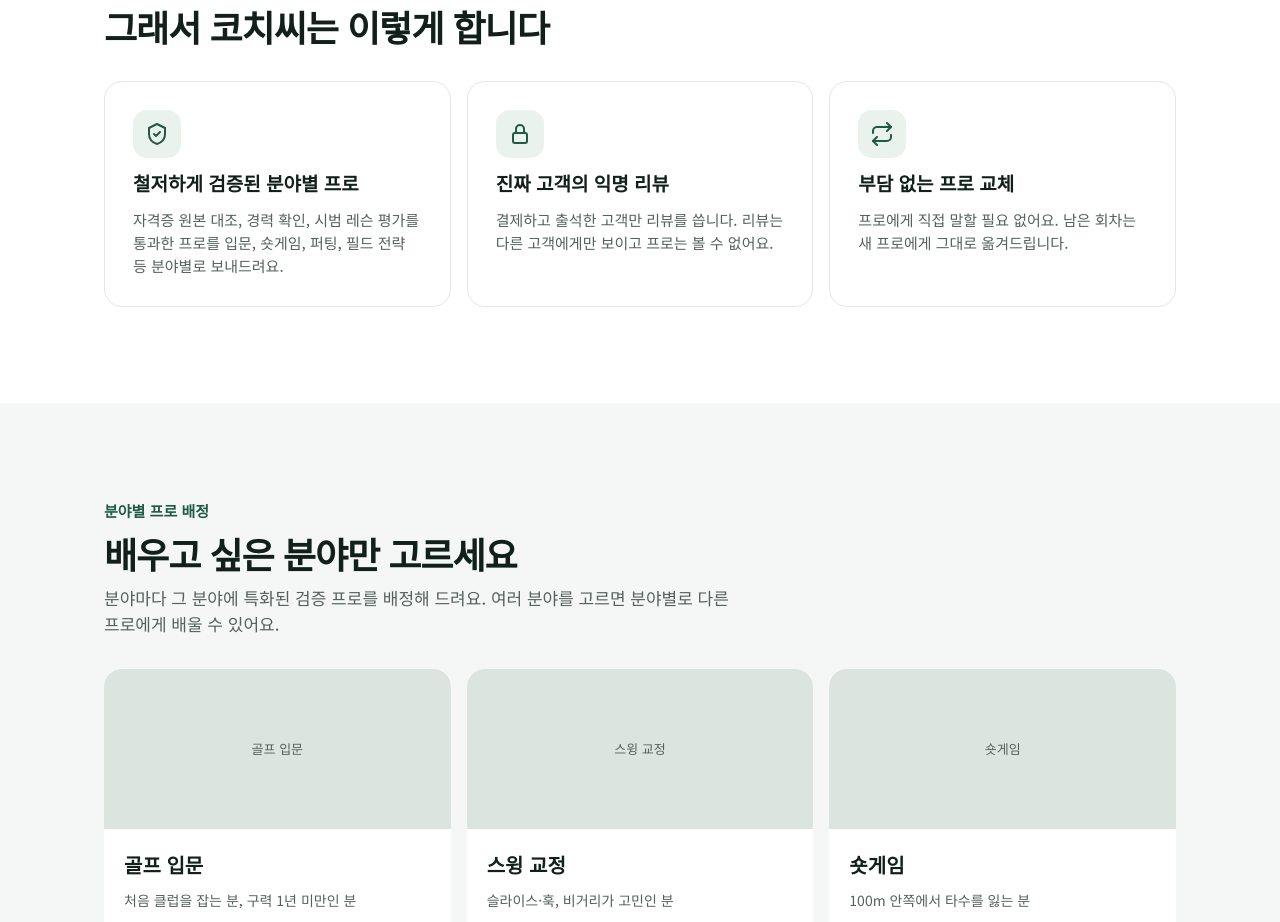
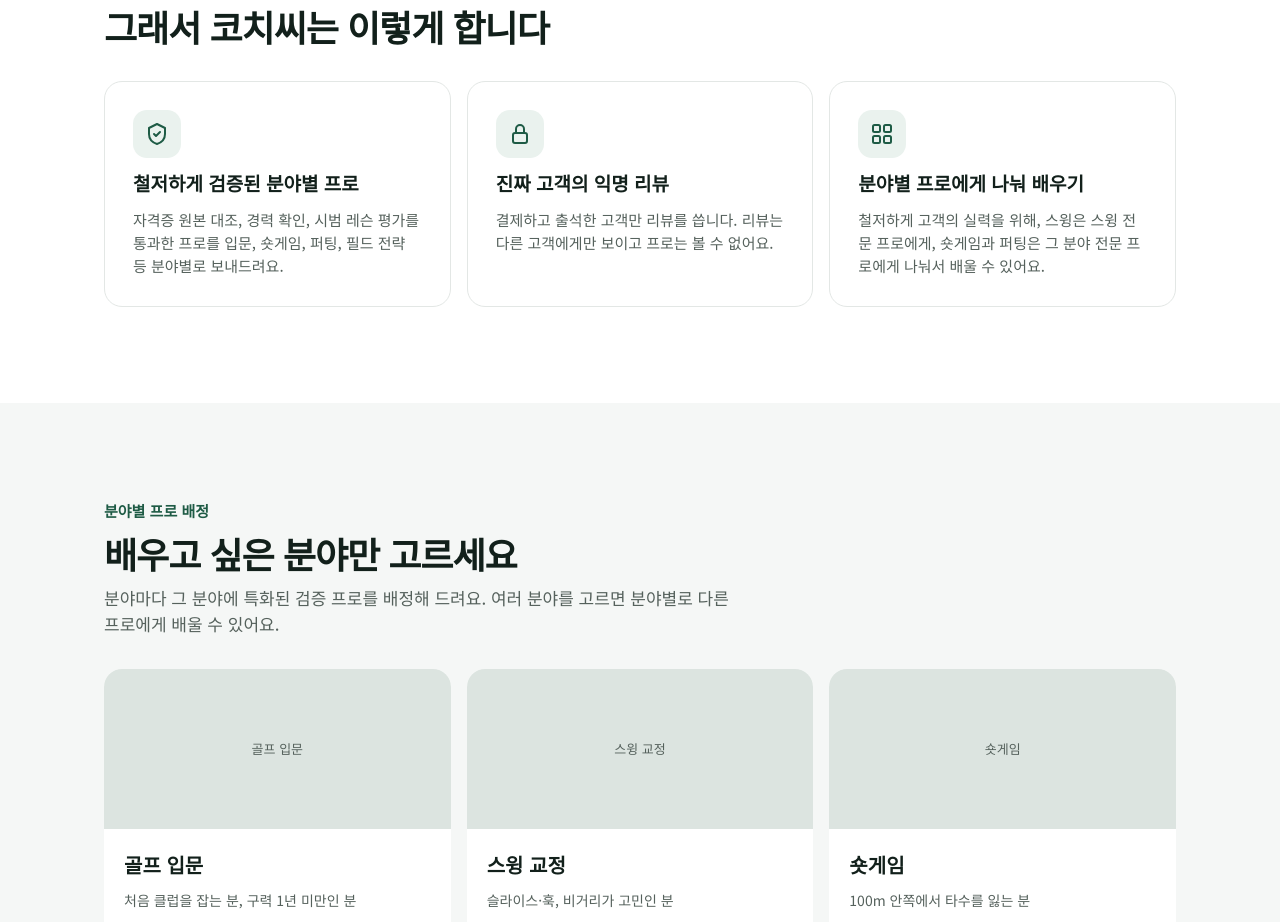
Before and after one commit to kingsamuel8/coachc, a plain HTML site: page public/index.html in a window 1280 px wide. Shown: the part 2260-3182 px from the top of the page. Drawn offline with nearby package versions, Linux system fonts and the light colour scheme.

Commit message:
Landing: third promise is learning from specialist pros per field
Co-Authored-By: Claude Opus 5.5 <noreply@anthropic.com>
Claude-Session: https://claude.ai/code/session_017zUi21UjUYSehnVpp1xYkt

```diff
--- a/public/index.html
+++ b/public/index.html
@@ -197,7 +197,7 @@
   <div class="grid">
     <div class="box line"><div class="ico"><svg aria-hidden="true" width="24" height="24" viewBox="0 0 24 24" fill="none" stroke="#1E5B45" stroke-width="2" stroke-linecap="round" stroke-linejoin="round"><path d="M12 2l8 4v6c0 5-3.5 8.5-8 10-4.5-1.5-8-5-8-10V6z"/><path d="M9 12l2 2 4-4"/></svg></div><h3>철저하게 검증된 분야별 프로</h3><p>자격증 원본 대조, 경력 확인, 시범 레슨 평가를 통과한 프로를 입문, 숏게임, 퍼팅, 필드 전략 등 분야별로 보내드려요.</p></div>
     <div class="box line"><div class="ico"><svg aria-hidden="true" width="24" height="24" viewBox="0 0 24 24" fill="none" stroke="#1E5B45" stroke-width="2" stroke-linecap="round" stroke-linejoin="round"><rect x="5" y="11" width="14" height="10" rx="2"/><path d="M8 11V7a4 4 0 0 1 8 0v4"/></svg></div><h3>진짜 고객의 익명 리뷰</h3><p>결제하고 출석한 고객만 리뷰를 씁니다. 리뷰는 다른 고객에게만 보이고 프로는 볼 수 없어요.</p></div>
-    <div class="box line"><div class="ico"><svg aria-hidden="true" width="24" height="24" viewBox="0 0 24 24" fill="none" stroke="#1E5B45" stroke-width="2" stroke-linecap="round" stroke-linejoin="round"><path d="M17 1l4 4-4 4"/><path d="M3 11V9a4 4 0 0 1 4-4h14"/><path d="M7 23l-4-4 4-4"/><path d="M21 13v2a4 4 0 0 1-4 4H3"/></svg></div><h3>부담 없는 프로 교체</h3><p>프로에게 직접 말할 필요 없어요. 남은 회차는 새 프로에게 그대로 옮겨드립니다.</p></div>
+    <div class="box line"><div class="ico"><svg aria-hidden="true" width="24" height="24" viewBox="0 0 24 24" fill="none" stroke="#1E5B45" stroke-width="2" stroke-linecap="round" stroke-linejoin="round"><rect x="3" y="3" width="7" height="7" rx="1.5"/><rect x="14" y="3" width="7" height="7" rx="1.5"/><rect x="3" y="14" width="7" height="7" rx="1.5"/><rect x="14" y="14" width="7" height="7" rx="1.5"/></svg></div><h3>분야별 프로에게 나눠 배우기</h3><p>철저하게 고객의 실력을 위해, 스윙은 스윙 전문 프로에게, 숏게임과 퍼팅은 그 분야 전문 프로에게 나눠서 배울 수 있어요.</p></div>
   </div>
 </div></section>
 
```
